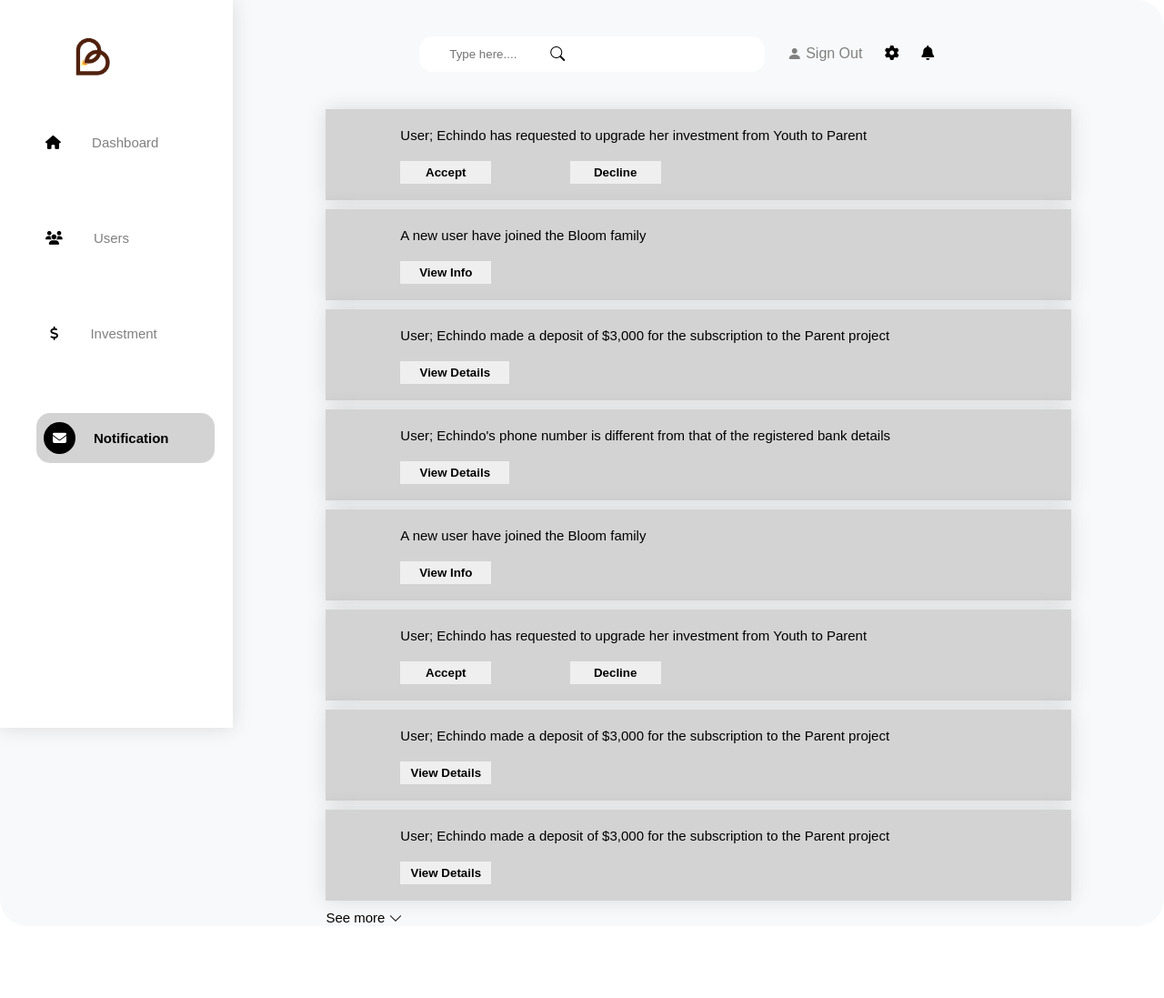
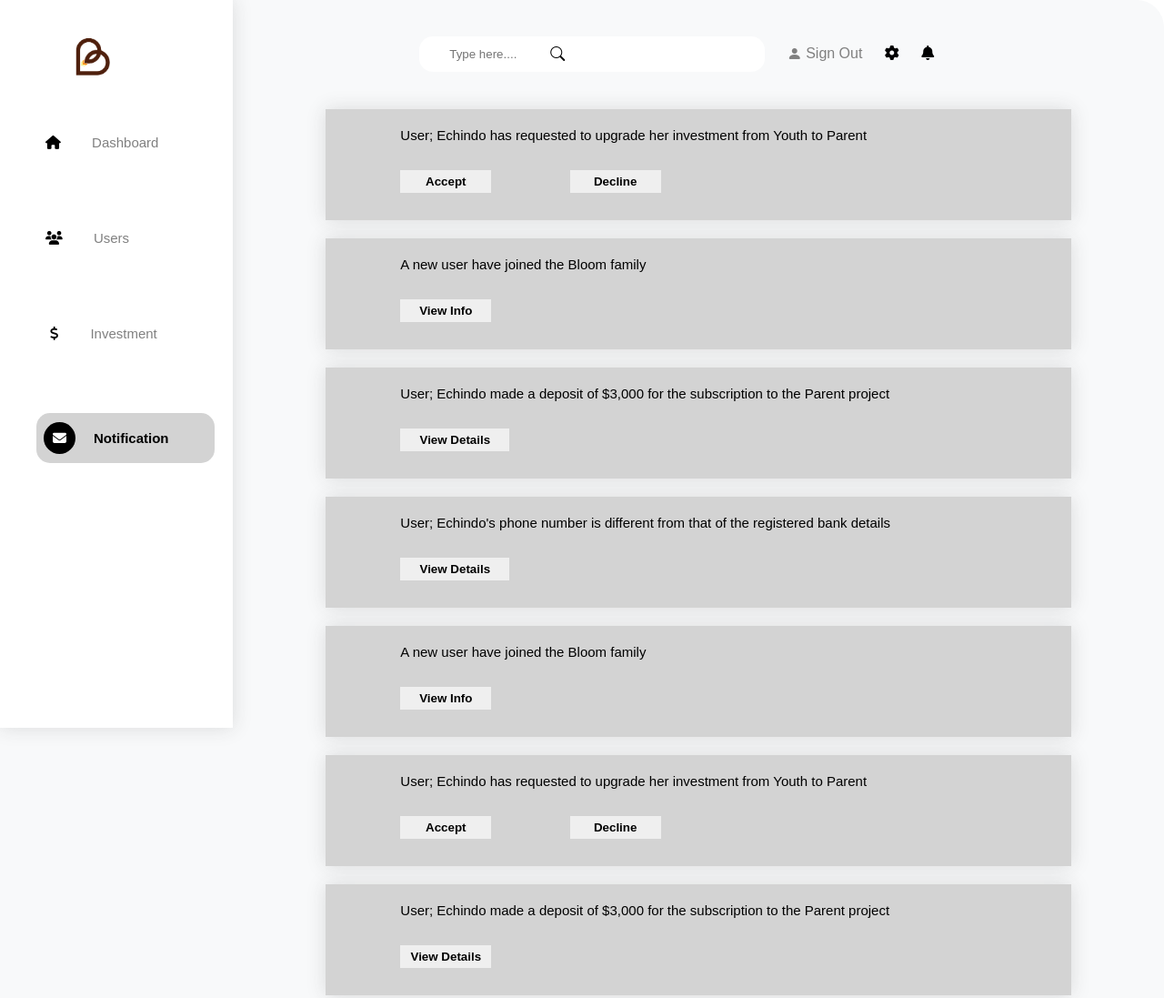
Before and after one commit to Saate123/Bloom, a plain HTML site: page dialogue.html in a window 1280 px wide. Shown: the top 1097 px of the page at 91% size. Before the commit the page ends 1018 px from the top, so only its background shows below. Drawn offline with Linux system fonts and the light colour scheme; files whose address does not match are found by name.

Commit message:
new update

```diff
--- a/dialogue.html
+++ b/dialogue.html
@@ -136,9 +136,9 @@
       .dashboard .body .main .box1 {
         width: 80%;
         background-color: lightgray;
-        height: 100px;
+        height: auto;
         margin-left: 10%;
-        margin-bottom: 10px;
+        margin-bottom: 20px;
         box-shadow: 0 0 20px rgba(48, 47, 47, 0.15);
       }
       .dashboard .body .main .box1 p {
@@ -151,16 +151,18 @@
         margin-left: 10px;
         height: 25px;
         margin-left: 10%;
-        margin-top: 20px;
+        margin-top: 30px;
+        margin-bottom: 30px;
         font-weight: bolder;
+        color: black;
         border: none;
       }
       .dashboard .body .main .box2 {
         width: 80%;
         margin-left: 10%;
         background-color: lightgray;
-        height: 100px;
-        margin-bottom: 10px;
+        height: auto;
+        margin-bottom: 20px;
         box-shadow: 0 0 20px rgba(48, 47, 47, 0.15);
       }
       .dashboard .body .main .box2 p {
@@ -173,7 +175,8 @@
         margin-left: 10px;
         height: 25px;
         margin-left: 10%;
-        margin-top: 20px;
+        margin-top: 30px;
+        margin-bottom: 30px;
         font-weight: bolder;
         border: none;
         color: black;
@@ -185,10 +188,10 @@
       .dashboard .body .main .box3 {
         width: 80%;
         background-color: lightgray;
-        height: 100px;
+        height: auto;
         margin-left: 10%;
         box-shadow: 0 0 20px rgba(48, 47, 47, 0.15);
-        margin-bottom: 10px;
+        margin-bottom: 20px;
       }
       .dashboard .body .main .box3 p {
         padding-top: 20px;
@@ -200,7 +203,8 @@
         margin-left: 10px;
         height: 25px;
         margin-left: 10%;
-        margin-top: 20px;
+        margin-top: 30px;
+        margin-bottom: 30px;
         font-weight: bolder;
         border: none;
         color: black;
@@ -210,8 +214,8 @@
         margin-left: 10%;
         box-shadow: 0 0 20px rgba(48, 47, 47, 0.15);
         background-color: lightgray;
-        height: 100px;
-        margin-bottom: 10px;
+        height: auto;
+        margin-bottom: 20px;
       }
       .dashboard .body .main .box4 p {
         padding-top: 20px;
@@ -223,7 +227,8 @@
         margin-left: 10px;
         height: 25px;
         margin-left: 10%;
-        margin-top: 20px;
+        margin-top: 30px;
+        margin-bottom: 30px;
         font-weight: bolder;
         border: none;
         color: black;
@@ -232,9 +237,9 @@
         width: 80%;
         margin-left: 10%;
         background-color: lightgray;
-        height: 100px;
+        height: auto;
         box-shadow: 0 0 20px rgba(48, 47, 47, 0.15);
-        margin-bottom: 10px;
+        margin-bottom: 20px;
       }
       .dashboard .body .main .box5 p {
         padding-top: 20px;
@@ -246,7 +251,8 @@
         margin-left: 10px;
         height: 25px;
         margin-left: 10%;
-        margin-top: 20px;
+        margin-top: 30px;
+        margin-bottom: 30px;
         font-weight: bolder;
         border: none;
         color: black;
@@ -255,9 +261,9 @@
         width: 80%;
         margin-left: 10%;
         background-color: lightgray;
-        height: 100px;
+        height: auto;
         box-shadow: 0 0 20px rgba(48, 47, 47, 0.15);
-        margin-bottom: 10px;
+        margin-bottom: 20px;
       }
       .dashboard .body .main .box6 p {
         padding-top: 20px;
@@ -269,7 +275,8 @@
         margin-left: 10px;
         height: 25px;
         margin-left: 10%;
-        margin-top: 20px;
+        margin-top: 30px;
+        margin-bottom: 30px;
         font-weight: bolder;
         border: none;
         color: black;
@@ -278,9 +285,9 @@
         width: 80%;
         box-shadow: 0 0 20px rgba(48, 47, 47, 0.15);
         background-color: lightgray;
-        height: 100px;
+        height: auto;
         margin-left: 10%;
-        margin-bottom: 10px;
+        margin-bottom: 20px;
       }
       .dashboard .body .main .box7 p {
         padding-top: 20px;
@@ -292,7 +299,8 @@
         margin-left: 10px;
         height: 25px;
         margin-left: 10%;
-        margin-top: 20px;
+        margin-top: 30px;
+        margin-bottom: 30px;
         font-weight: bolder;
         border: none;
         color: black;
@@ -301,8 +309,8 @@
         width: 80%;
         margin-left: 10%;
         background-color: lightgray;
-        height: 100px;
-        margin-bottom: 10px;
+        height: auto;
+        margin-bottom: 20px;
         box-shadow: 0 0 20px rgba(48, 47, 47, 0.15);
       }
       .dashboard .body .main .box8 p {
@@ -315,7 +323,8 @@
         margin-left: 10px;
         height: 25px;
         margin-left: 10%;
-        margin-top: 20px;
+        margin-top: 30px;
+        margin-bottom: 30px;
         font-weight: bolder;
         border: none;
         color: black;
```
